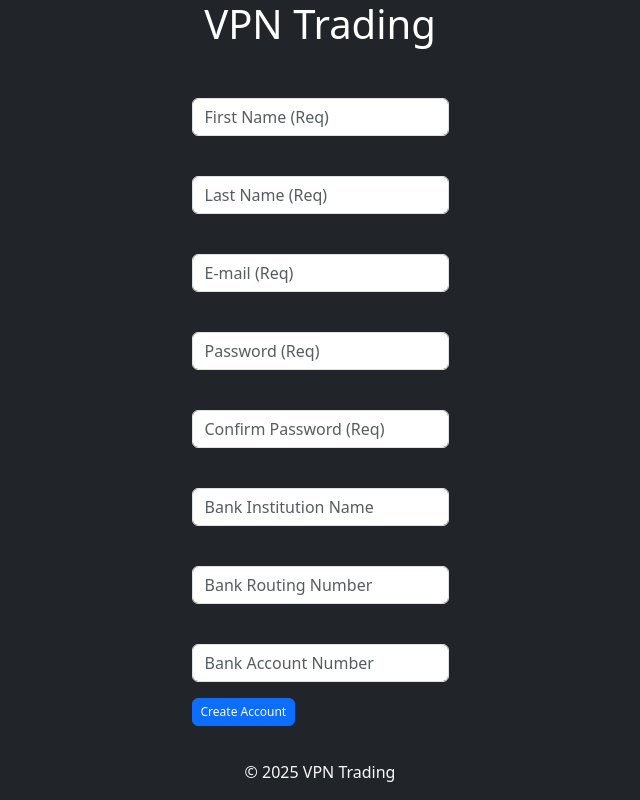
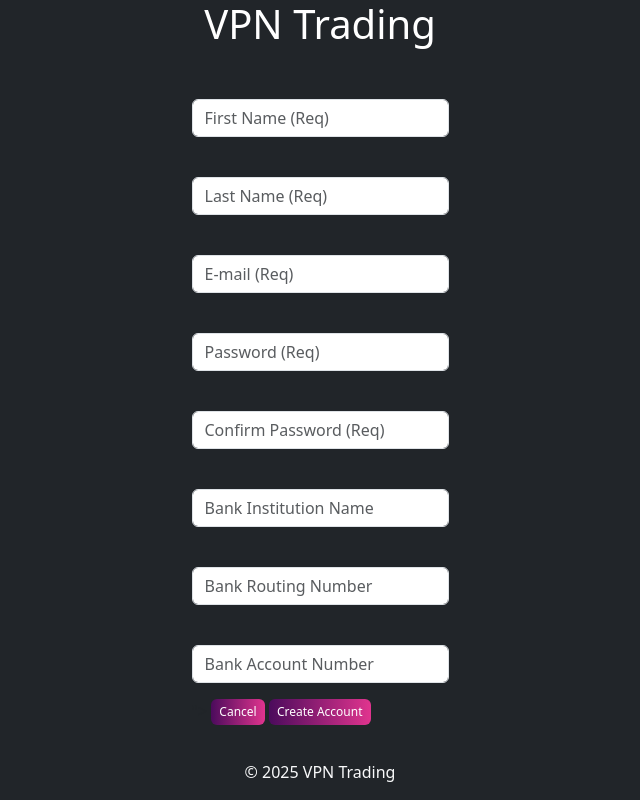
Before and after one commit to TrioStuds/Capstone-Git-Repo, a Flask app: page /register in a window 1280 px wide. Shown: the whole page, without its empty margins (320-960 px from the left). Run offline with Flask 3, Linux system fonts and the light colour scheme.

Commit message:
add cancel button

```diff
--- a/templates/register.html
+++ b/templates/register.html
@@ -54,11 +54,19 @@
         <div class="mb-3">
           <label for"bankAccountNumber" class="form-label"></label>
           <input type="password" id=bankAccountNumber name="bank_account_number" class="form-control" placeholder="Bank Account Number">
-        </div>
+
+        </div div class="d-flex gap-2"></i>">
+          <button type="button" class="btn btn-primary"
+            style="--bs-btn-padding-y: .25rem; --bs-btn-padding-x: .5rem; --bs-btn-font-size: .75rem; background: linear-gradient(90deg, #4B0B5C, #E0348E); border: none;"
+            onclick="window.location.href='{{url_for('login')}}'">
+            Cancel
+          </button>
+
           <button type="submit" class="btn btn-primary"
-          style="--bs-btn-padding-y: .25rem; --bs-btn-padding-x: .5rem; --bs-btn-font-size: .75rem;">
+            style="--bs-btn-padding-y: .25rem; --bs-btn-padding-x: .5rem; --bs-btn-font-size: .75rem; background: linear-gradient(90deg, #4B0B5C, #E0348E); border: none;">
             Create Account
           </button>
+
       </form>
   </div> <!--end of register container div-->
   <footer class="bg-dark text-light">
```
Lines whose indentation alone changed are shown as unchanged.
